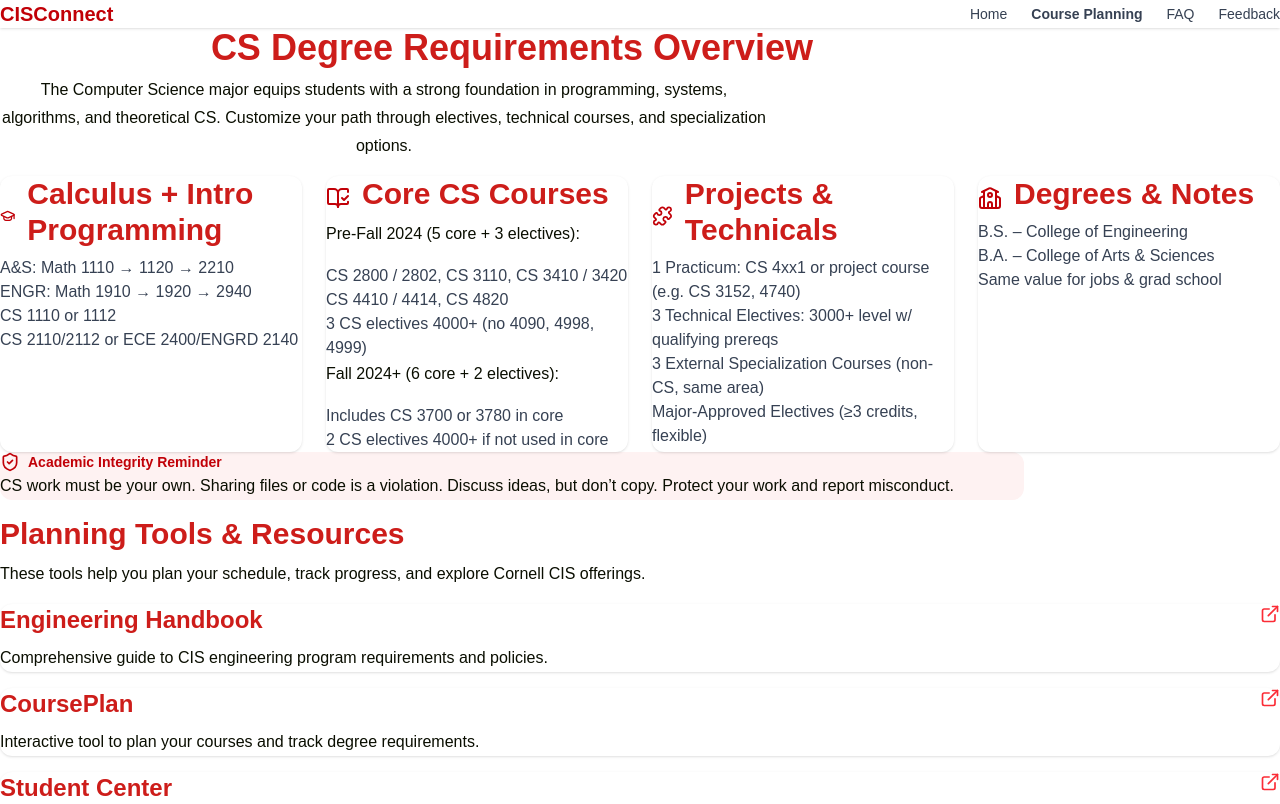
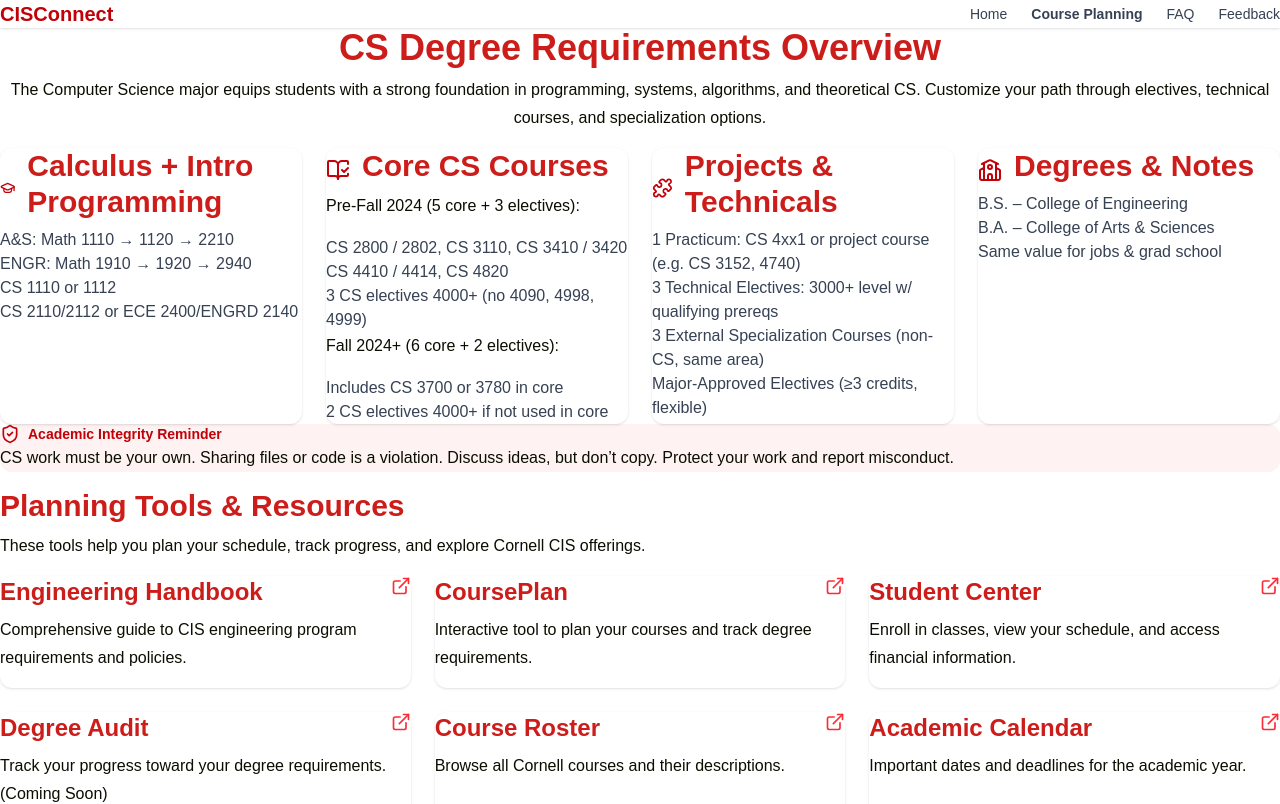
Before and after one commit to allison-a/cis-advising-platform, a Next.js app: page /course-planning in a window 1280 px wide. Shown: the top 804 px of the page. Built offline with nearby package versions, Linux system fonts and the light colour scheme.

Commit message:
Fix centering - Fixed text visuals in homepage and course planning

```diff
--- a/src/app/course-planning/page.tsx
+++ b/src/app/course-planning/page.tsx
@@ -20,12 +20,13 @@ export default function CoursePlanningPage() {
   return (
     <main className="w-screen max-w-5xl mx-auto px-4 py-10 space-y-16 text-gray-800">
       {/* Overview / Description Section */}
-      <section className="space-y-10">
-        <h1 className="text-3xl font-bold text-red-700 text-center">CS Degree Requirements Overview</h1>
-        <p className="text-center max-w-3xl mx-auto text-gray-700">
-          The Computer Science major equips students with a strong foundation in programming, systems, algorithms, and theoretical CS. Customize your path through electives, technical courses, and specialization options.
-        </p>
-
+      <section className="w-screen px-6 py-6">
+        <div className="text-center px-4">
+          <h1 className="text-3xl font-bold text-red-700">CS Degree Requirements Overview</h1>
+          <p className="text-gray-700">
+            The Computer Science major equips students with a strong foundation in programming, systems, algorithms, and theoretical CS. Customize your path through electives, technical courses, and specialization options.
+          </p>
+        </div>
         <div className="w-screen grid sm:grid-cols-2 lg:grid-cols-4 gap-6 pt-6">
           {/* Calculus & Intro */}
           <div className="rounded-xl border p-5 bg-white shadow-sm">
@@ -89,7 +90,7 @@ export default function CoursePlanningPage() {
         </div>
 
         {/* Integrity Box */}
-        <div className="bg-red-50 border-l-4 border-red-500 p-5 rounded-xl text-sm text-gray-800">
+        <div className="w-screen bg-red-50 border-l-4 border-red-500 p-5 rounded-xl text-sm text-gray-800">
           <div className="flex items-center gap-2 mb-2">
             <ShieldCheck className="w-5 h-5 text-red-700" />
             <span className="font-semibold text-red-700">Academic Integrity Reminder</span>
@@ -109,7 +110,7 @@ export default function CoursePlanningPage() {
           These tools help you plan your schedule, track progress, and explore Cornell CIS offerings.
         </p>
 
-        <div className="w-screen \grid grid-cols-1 sm:grid-cols-2 lg:grid-cols-3 gap-6">
+        <div className="w-screen grid grid-cols-1 sm:grid-cols-2 lg:grid-cols-3 gap-6">
           {coursePlanningResources.map(({ id, title, description, url, isExternal }) => (
             <a
               key={id}
--- a/src/app/page.tsx
+++ b/src/app/page.tsx
@@ -24,31 +24,31 @@ export default function HomePage() {
         <div className="bg-[#f2e3df] border border-gray-200 rounded-2xl shadow p-8 space-y-6">
           <h2 className="text-2xl md:text-3xl font-bold text-red-700 text-center">What is the CIS Advising Resource Platform?</h2>
 
-          <p className="text-gray-800 text-md md:text-lg text-center max-w-3xl mx-auto">
+          <p className="text-gray-800 text-md md:text-lg text-center">
             A centralized platform built to empower Cornell CIS students with tools and guidance for academic success —
             from connecting with advisors to planning your courses and submitting feedback.
           </p>
 
           <div className="grid sm:grid-cols-2 lg:grid-cols-4 gap-6 pt-6">
-            <div className="bg-white p-5 rounded-xl border border-gray-100 shadow-sm hover:shadow-md transition">
+            <div className="bg-white p-5 rounded-xl border border-gray-100 shadow-sm">
               <h3 className="text-lg font-semibold text-red-600 mb-2">🔍 Find Your Advisor</h3>
               <p className="text-gray-700 text-sm">
                 Quickly locate your assigned academic advisor by major or NetID range, and view their office hours.
               </p>
             </div>
-            <div className="bg-white p-5 rounded-xl border border-gray-100 shadow-sm hover:shadow-md transition">
+            <div className="bg-white p-5 rounded-xl border border-gray-100 shadow-sm">
               <h3 className="text-lg font-semibold text-red-600 mb-2">📅 Plan Your Courses</h3>
               <p className="text-gray-700 text-sm">
                 Access course planning tools, track your degree progress, and explore official course rosters.
               </p>
             </div>
-            <div className="bg-white p-5 rounded-xl border border-gray-100 shadow-sm hover:shadow-md transition">
+            <div className="bg-white p-5 rounded-xl border border-gray-100 shadow-sm">
               <h3 className="text-lg font-semibold text-red-600 mb-2">❓ Get Quick Answers</h3>
               <p className="text-gray-700 text-sm">
                 Use the searchable FAQ section to find answers to common academic and policy-related questions.
               </p>
             </div>
-            <div className="bg-white p-5 rounded-xl border border-gray-100 shadow-sm hover:shadow-md transition">
+            <div className="bg-white p-5 rounded-xl border border-gray-100 shadow-sm">
               <h3 className="text-lg font-semibold text-red-600 mb-2">📬 Submit Feedback or Petitions</h3>
               <p className="text-gray-700 text-sm">
                 Send suggestions, report issues, or submit official petition requests directly to the advising team.
```
